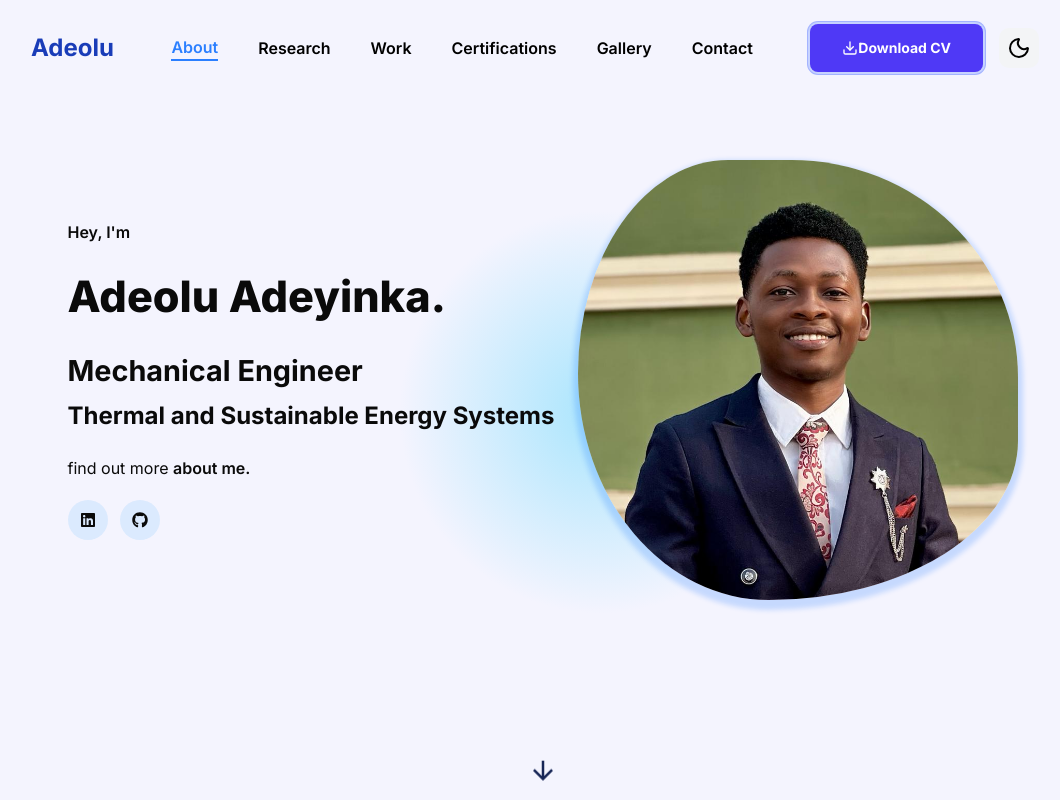
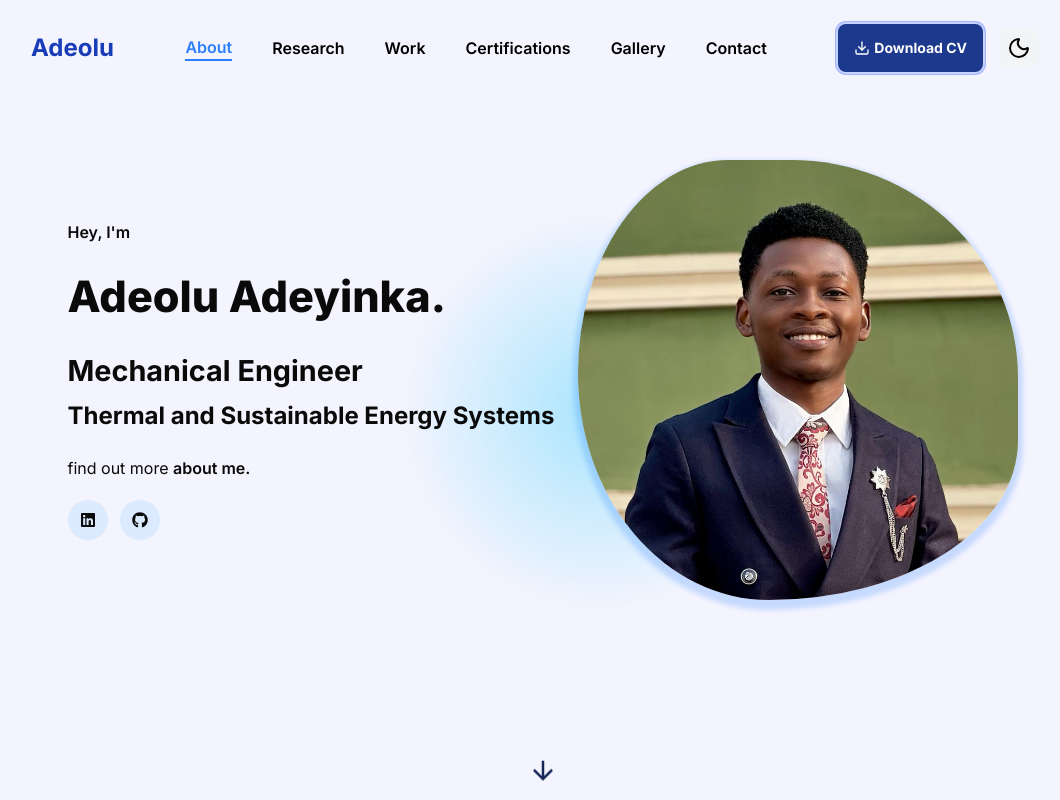
Before and after one commit to really-riel/AdeoluAcademicPortfolio, a Next.js app: page / in a window 1280 px wide. Shown: the top 800 px of the page, without its empty margins (97-1157 px from the left). Built offline with nearby package versions, Linux system fonts and the light colour scheme.

Commit message:
Update Nav.tsx

```diff
--- a/components/Home/Navbar/Nav.tsx
+++ b/components/Home/Navbar/Nav.tsx
@@ -73,13 +73,11 @@ const Nav = ({ openNav }: Props) => {
         <div className="flex items-center space-x-4">
           <a
             href="/Docs/Adeolu_Adeyinka_CV_Transcript_.pdf"
-            className="boxborder relative z-20 inline-flex items-center justify-center w-auto px-6 sm:px-8 py-3 overflow-hidden font-bold text-white transition-all duration-300 bg-indigo-600 rounded-md cursor-pointer group ring-offset-2 ring-1 ring-indigo-300 ring-offset-indigo-200 hover:ring-offset-indigo-500 ease focus:outline-none "
+            className="boxborder relative z-20 inline-flex items-center justify-center w-auto px-4  py-3 overflow-hidden font-bold text-white transition-all duration-300 bg-blue-900 rounded-md cursor-pointer group ring-offset-2 ring-1 ring-indigo-300 ring-offset-indigo-200 hover:ring-offset-indigo-500 ease focus:outline-none  gap-1 text-sm "
             download
           >
-            <span className="relative z-20 flex items-center space-x-2 text-sm">
-              <Download className="w-4 h4 " />
-              Download CV
-            </span>
+            <Download className="w-4 h4 " />
+            Download CV
           </a>
           <ThemeToggler />
           <MenuIcon
```
